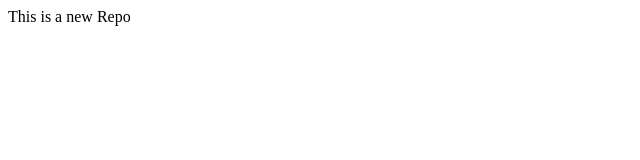
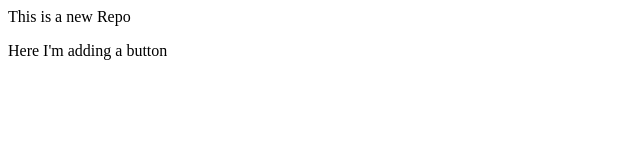
Before and after one commit to TarunNaikk/localrepo, a plain HTML site: page index.html in a window 1280 px wide. Shown: the whole page, without its empty margins (0-640 px from the left). Drawn offline with Linux system fonts and the light colour scheme.

Commit message:
adeed new branch feature1

```diff
--- a/index.html
+++ b/index.html
@@ -1 +1,2 @@
 <p>This is a new Repo</p>
+<p>Here I'm adding a button</p>
```
